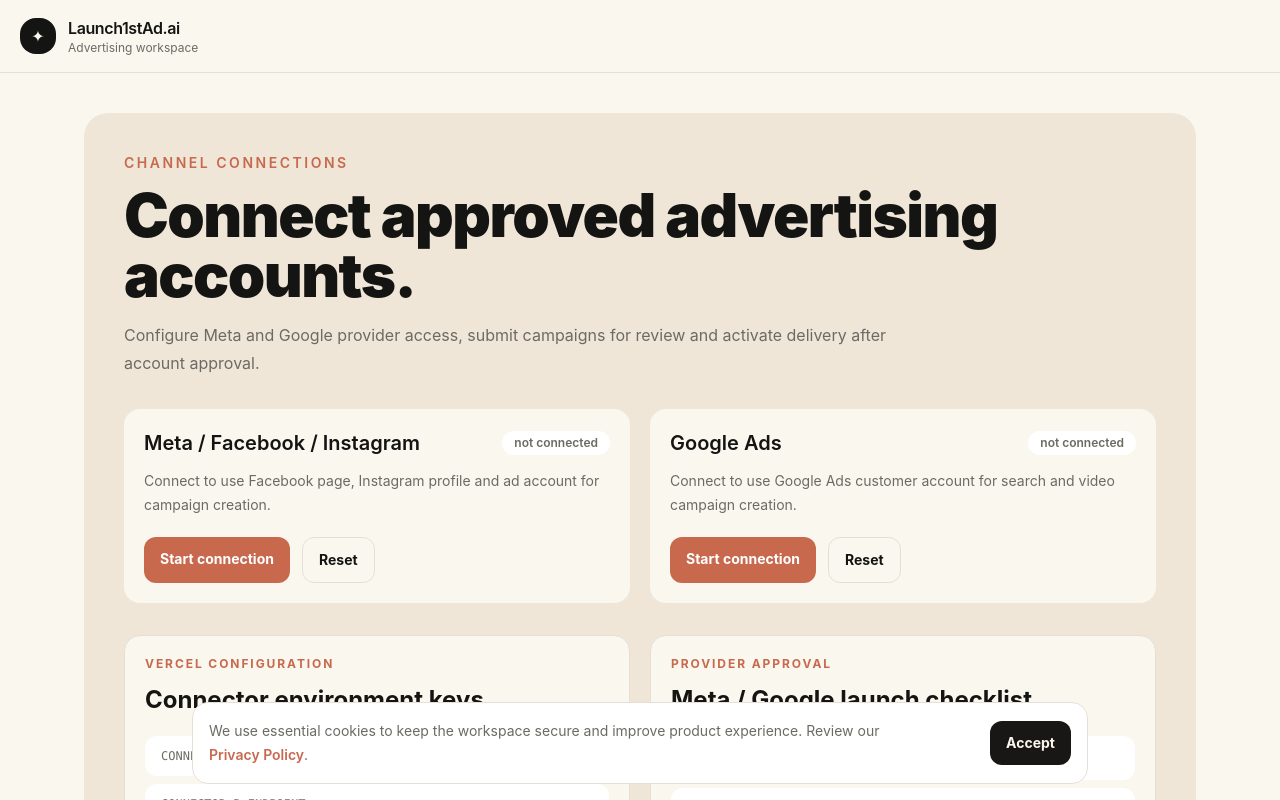
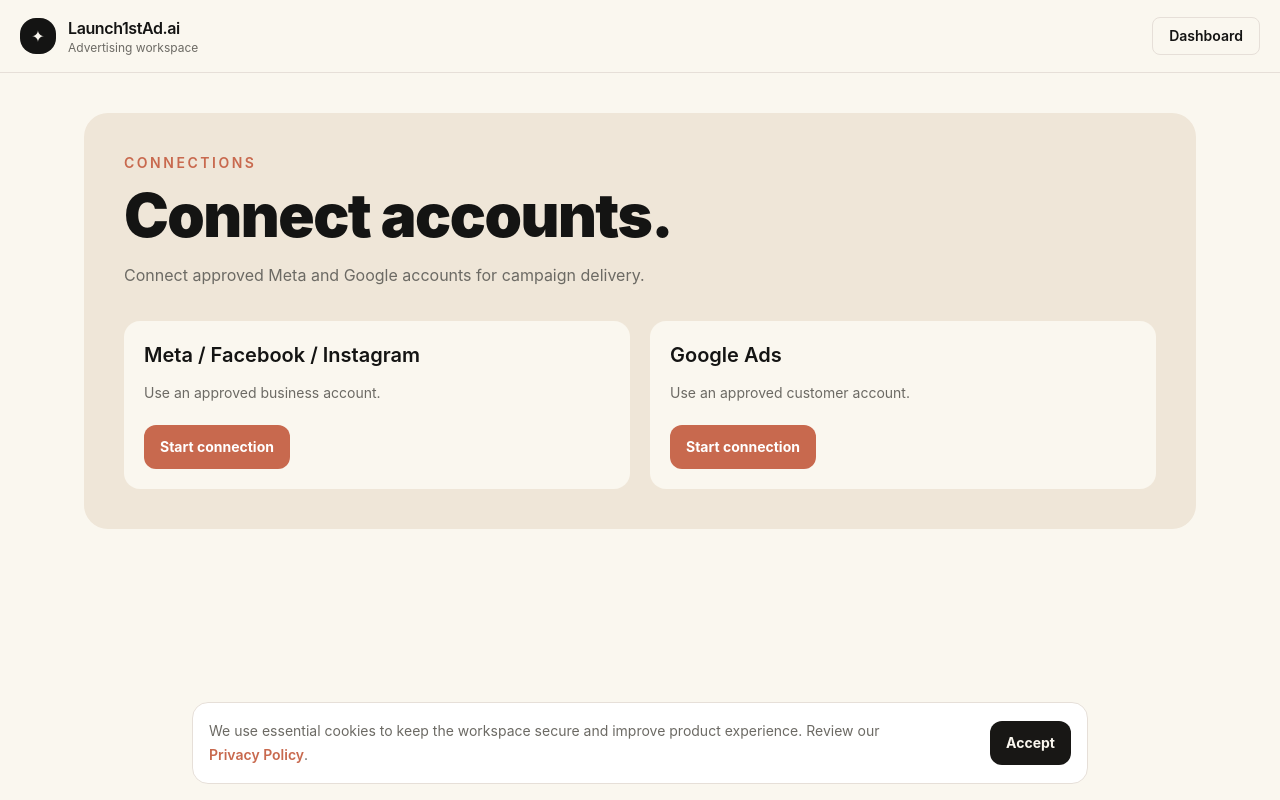
Before and after one commit to lkmeeena882437-dotcom/Launch1stAd.ai, a Next.js app: page /connections in a window 1280 px wide. Shown: the top 800 px of the page. Built offline with nearby package versions, Linux system fonts and the light colour scheme.

Commit message:
Replace connections page with direct provider actions

```diff
--- a/app/connections/page.tsx
+++ b/app/connections/page.tsx
@@ -1,18 +1,34 @@
-import { Suspense } from "react";
+import Link from "next/link";
 import { Brand } from "@/components/Brand";
-import { ConnectionsPanel } from "@/components/connections/ConnectionsPanel";
 
 export default function ConnectionsPage() {
   return (
     <main className="min-h-screen bg-canvas text-ink">
       <header className="border-b border-hairline bg-canvas px-5 py-4">
-        <div className="mx-auto max-w-7xl">
-          <Brand />
+        <div className="mx-auto flex max-w-7xl items-center justify-between">
+          <Link href="/"><Brand /></Link>
+          <Link href="/dashboard" className="rounded-lg border border-hairline px-4 py-2 text-sm font-semibold">Dashboard</Link>
         </div>
       </header>
-      <Suspense fallback={<div className="mx-auto max-w-6xl px-5 py-10 text-muted">Loading connections...</div>}>
-        <ConnectionsPanel />
-      </Suspense>
+      <section className="mx-auto max-w-6xl px-5 py-10">
+        <div className="rounded-3xl bg-card p-6 md:p-10">
+          <p className="text-sm font-semibold uppercase tracking-[0.18em] text-coral">Connections</p>
+          <h1 className="mt-3 text-4xl font-black tracking-tight text-ink md:text-6xl">Connect accounts.</h1>
+          <p className="mt-4 max-w-3xl leading-7 text-muted">Connect approved Meta and Google accounts for campaign delivery.</p>
+          <div className="mt-8 grid gap-5 md:grid-cols-2">
+            <div className="rounded-2xl bg-canvas p-5">
+              <h2 className="text-xl font-semibold">Meta / Facebook / Instagram</h2>
+              <p className="mt-3 text-sm leading-6 text-muted">Use an approved business account.</p>
+              <Link href="/api/oauth/meta/start" className="mt-5 inline-flex rounded-xl bg-coral px-4 py-3 text-sm font-bold text-white">Start connection</Link>
+            </div>
+            <div className="rounded-2xl bg-canvas p-5">
+              <h2 className="text-xl font-semibold">Google Ads</h2>
+              <p className="mt-3 text-sm leading-6 text-muted">Use an approved customer account.</p>
+              <Link href="/api/oauth/google/start" className="mt-5 inline-flex rounded-xl bg-coral px-4 py-3 text-sm font-bold text-white">Start connection</Link>
+            </div>
+          </div>
+        </div>
+      </section>
     </main>
   );
 }
```
